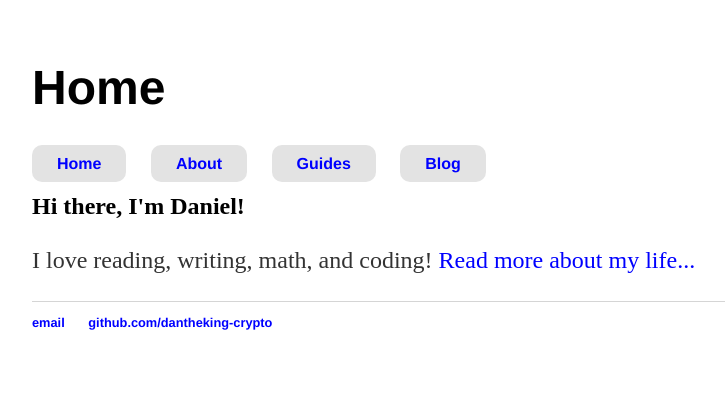
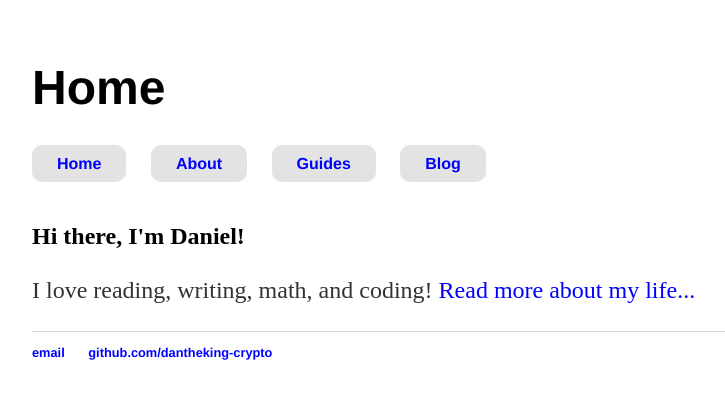
Before and after one commit to danielzsh/devo1ution.github.io, a Jekyll site: the page built from index.html, in a window 1280 px wide. Shown: the top 399 px of the page, without its empty margins (160-885 px from the left). Built offline with Jekyll 4.4.1, drawn with Linux system fonts in a browser that asks for light colours.

Commit message:
Update main.css

```diff
--- a/css/main.css
+++ b/css/main.css
@@ -1,6 +1,9 @@
 body {
     margin: 60px auto;
     width: 70%;
+}
+nav {
+    margin: 50px 0px;
 }
 nav ul, footer ul {
     font-family:'Helvetica', 'Arial', 'Sans-Serif';
```
